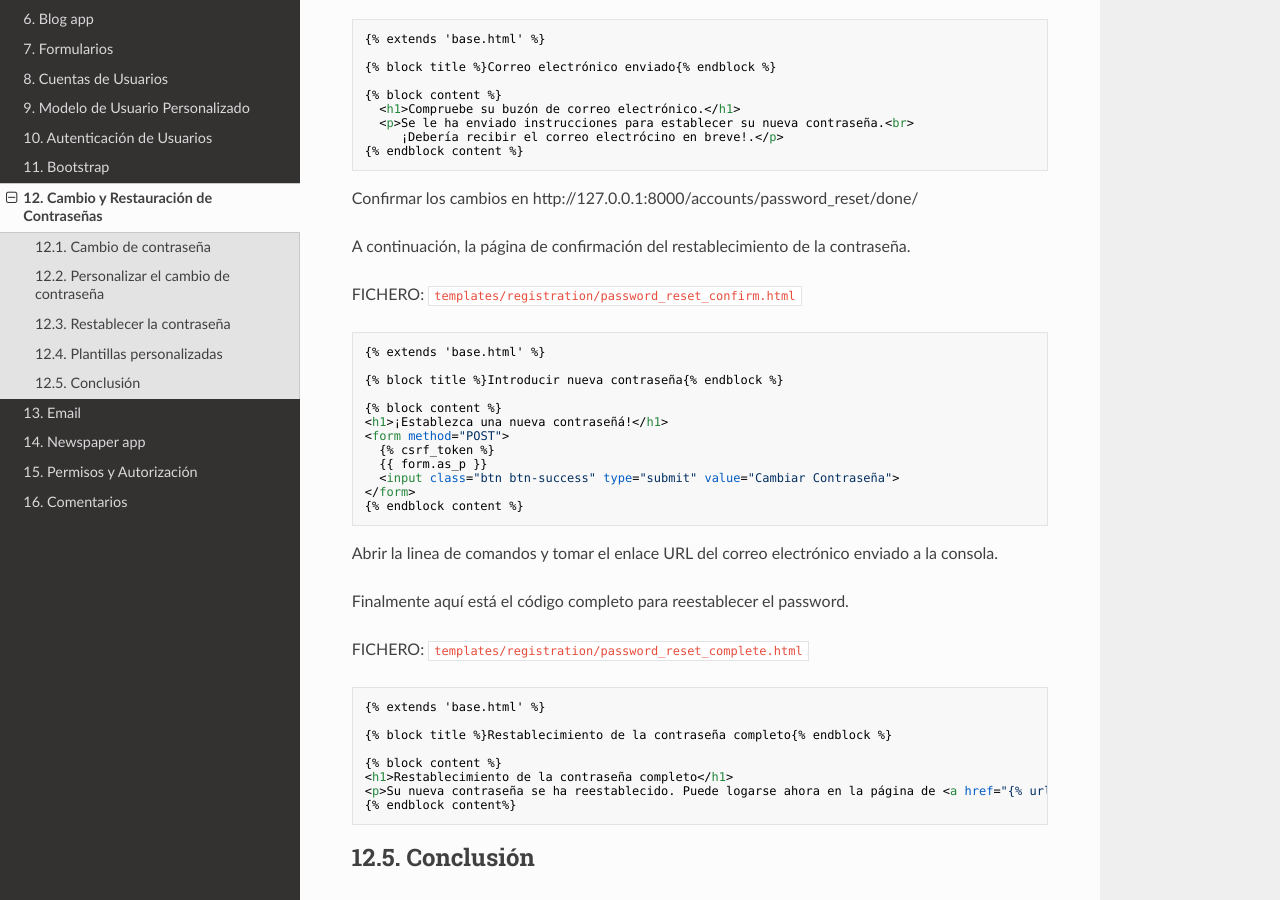
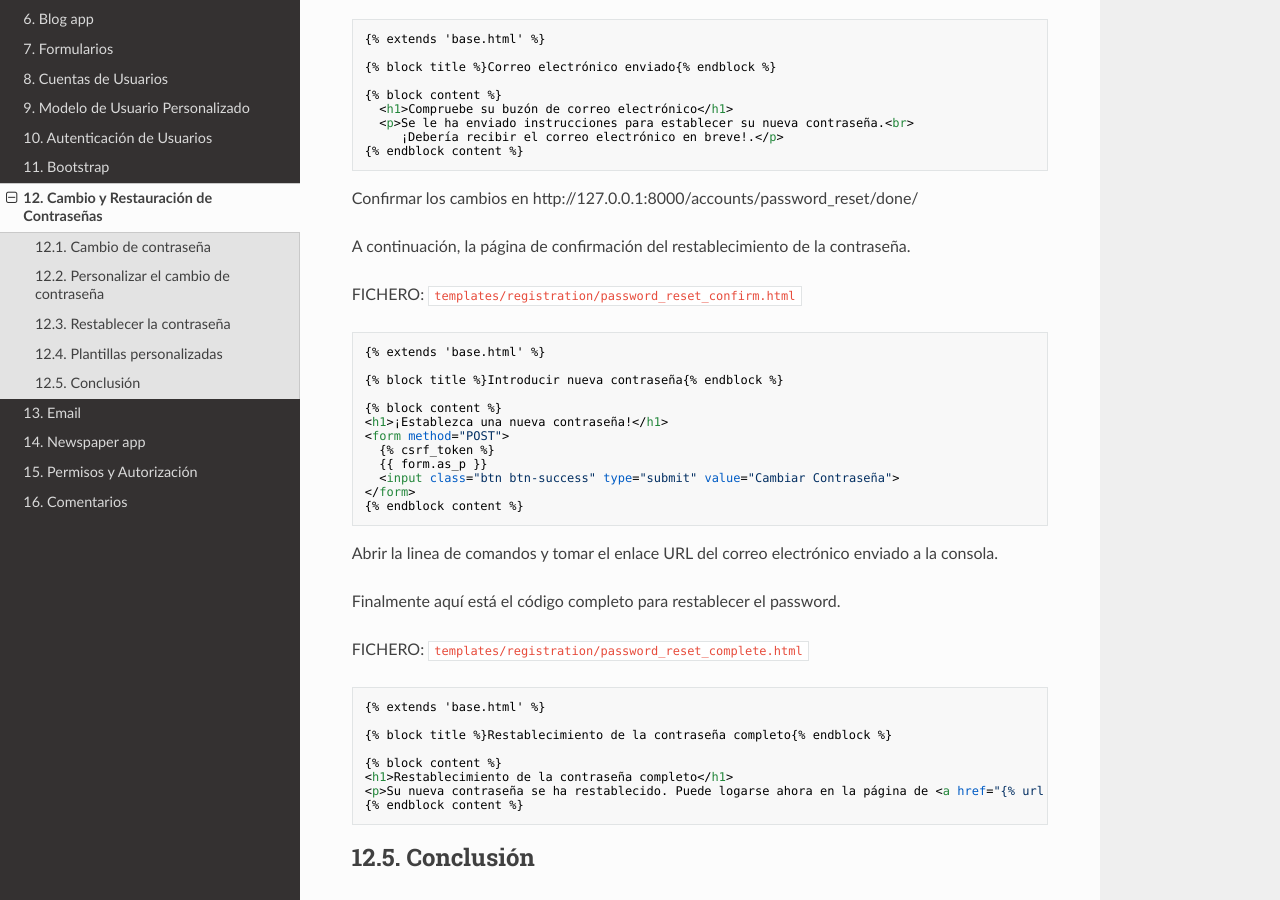
Before and after one commit to mentecatoDev/django, an MkDocs documentation site: the page built from docs/12_cambio_y_restauracion_de_contrasenas.md, in a window 1280 px wide and 1400 px high, scrolled down 3718 px. Shown: the part 278-1178 px from the top of the window. Built offline with MkDocs 1.6.1, drawn with Linux system fonts in a browser that asks for light colours; nearby versions of some CDN libraries; some of the changed text lies outside the part shown.

Commit message:
Añade cambios en 12, 13, 14

````diff
--- a/docs/12_cambio_y_restauracion_de_contrasenas.md
+++ b/docs/12_cambio_y_restauracion_de_contrasenas.md
@@ -10,10 +10,10 @@
 Para probarlo:
 
 - Hacer clic en el botón "Login" para asegurar que se ha iniciado sesión.
-- Luego navegar a la página "Password change" en http://127.0.0.1:8000/users/password_change/
+- Luego navegar a la página "Password change" en http://127.0.0.1:8000/accounts/password_change/
 - Introducir la antigua contraseña y luego una nueva. Luego hacer clic en el botón "Change My Password".
 - Se será redirigido a la página "Password change successful" ubicada en:
-http://127.0.0.1:8000/users/password_change/done/.
+http://127.0.0.1:8000/accounts/password_change/done/.
 
 ## 12.2. Personalizar el cambio de contraseña
 Se van a personalizar estas dos páginas de cambio de contraseña para que coincidan con el aspecto y la sensación del sitio del periódico.
@@ -157,9 +157,9 @@
 {% block title %}Correo electrónico enviado{% endblock %}
 
 {% block content %}
-  <h1>Compruebe su buzón de correo electrónico.</h1>
+  <h1>Compruebe su buzón de correo electrónico</h1>
   <p>Se le ha enviado instrucciones para establecer su nueva contraseña.<br>
-     ¡Debería recibir el correo electrócino en breve!.</p>
+     ¡Debería recibir el correo electrónico en breve!.</p>
 {% endblock content %}
 ```
 Confirmar los cambios en http://127.0.0.1:8000/accounts/password_reset/done/
@@ -174,7 +174,7 @@
 {% block title %}Introducir nueva contraseña{% endblock %}
 
 {% block content %}
-<h1>¡Establezca una nueva contraseñá!</h1>
+<h1>¡Establezca una nueva contraseña!</h1>
 <form method="POST">
   {% csrf_token %}
   {{ form.as_p }}
@@ -184,7 +184,7 @@
 ```
 Abrir la linea de comandos y tomar el enlace URL del correo electrónico enviado a la consola.
 
-Finalmente aquí está el código completo para reestablecer el password.
+Finalmente aquí está el código completo para restablecer el password.
 
 FICHERO: `templates/registration/password_reset_complete.html`
 ```html
@@ -194,8 +194,8 @@
 
 {% block content %}
 <h1>Restablecimiento de la contraseña completo</h1>
-<p>Su nueva contraseña se ha reestablecido. Puede logarse ahora en la página de <a href="{% url 'login' %}">login</a>.</p>
-{% endblock content%}
+<p>Su nueva contraseña se ha restablecido. Puede logarse ahora en la página de <a href="{% url 'login' %}">login</a>.</p>
+{% endblock content %}
 ```
 ## 12.5. Conclusión
 En el próximo capítulo se conectará *Newspaper* con el servicio de correo electrónico *SendGrid* para enviar realmente los correos electrónicos automatizados a los usuarios, en lugar de emitirlos en la consola de línea de comandos.
````
Also changed, not shown: docs/13_email.md (+3 -2 lines), docs/14_newspaper_app.md (+9 -8 lines).
